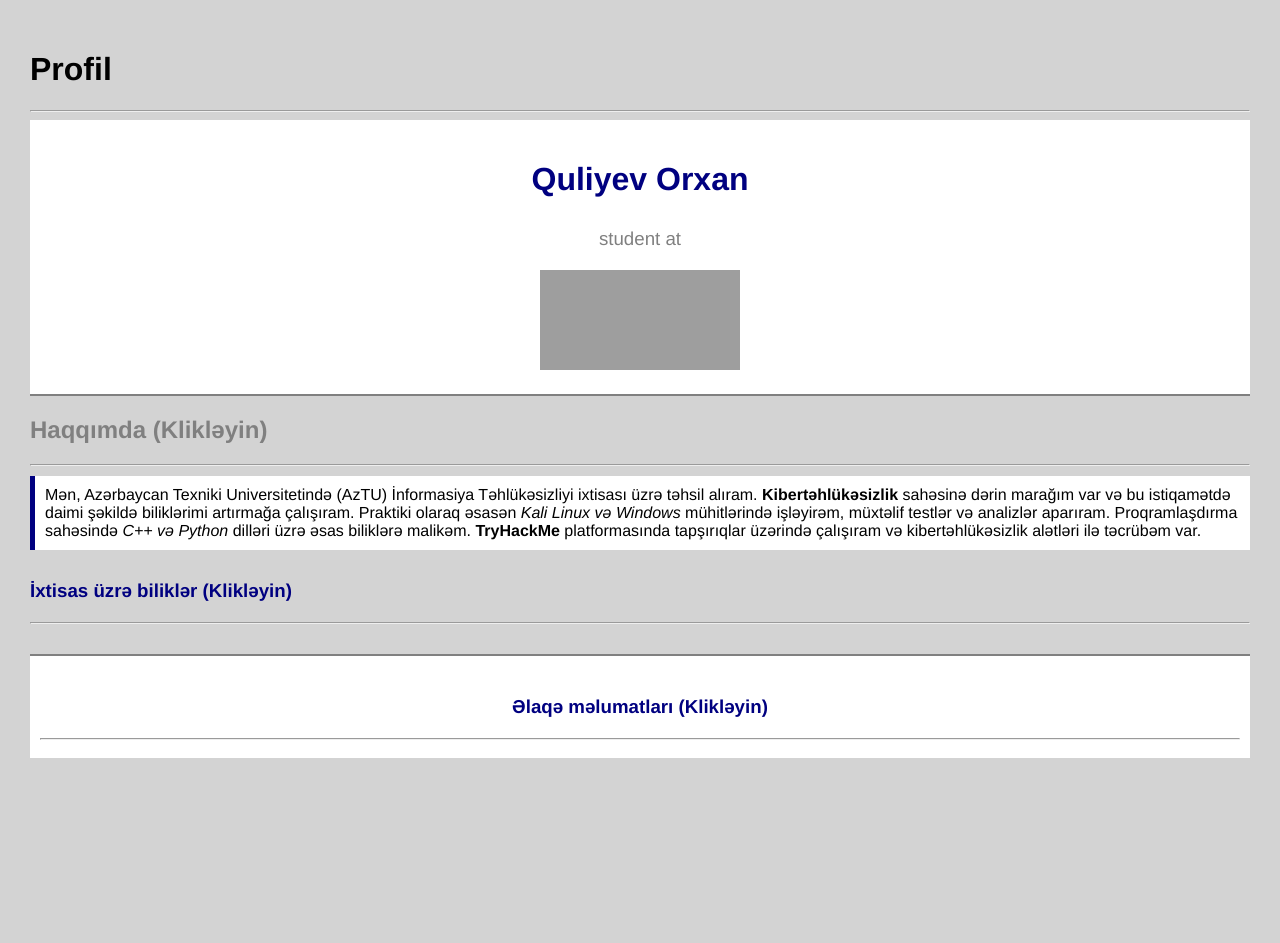
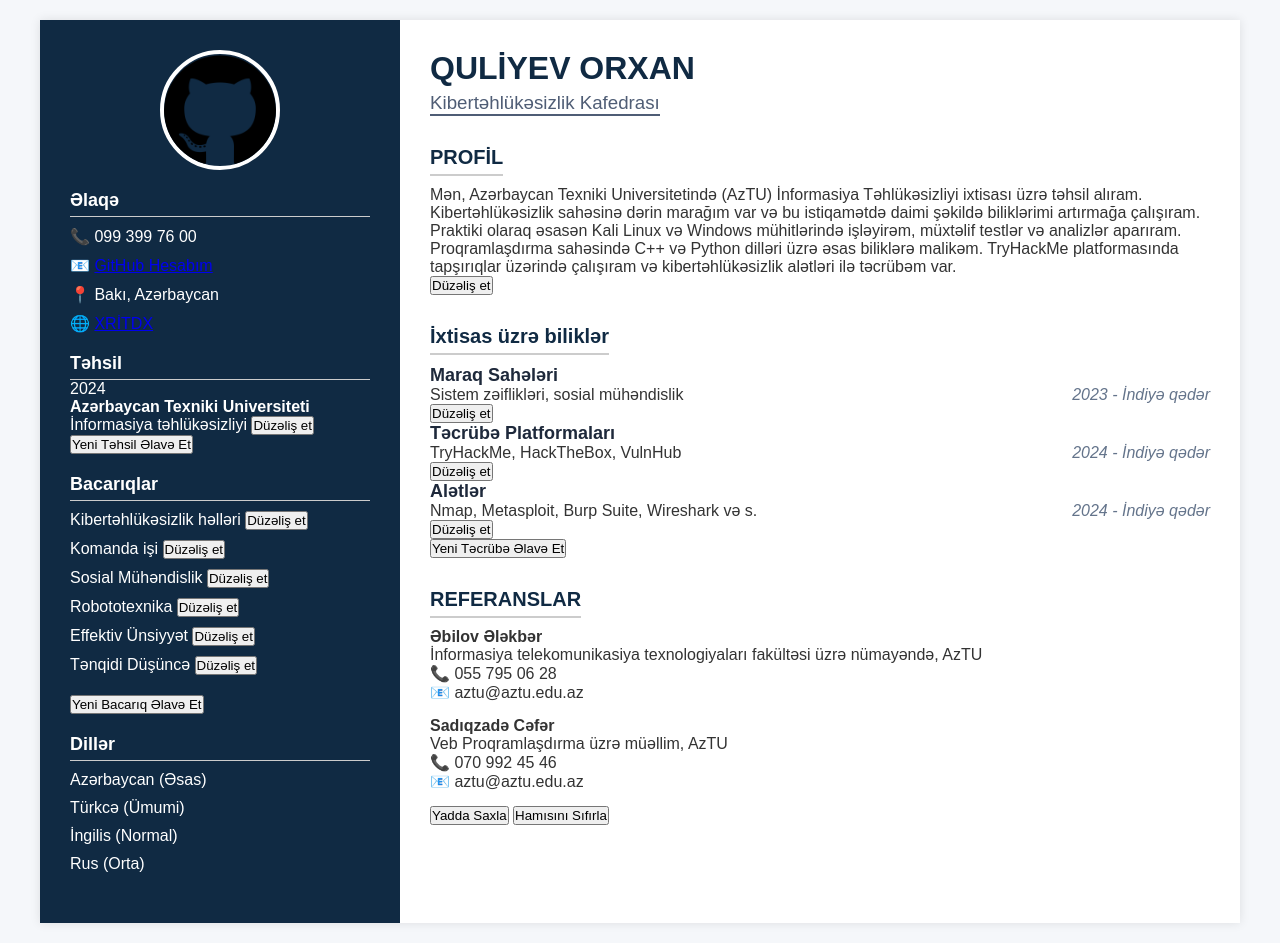
Before and after one commit to VQAiX/JSONRenderedPortfolio, a plain HTML site: page index.html in a window 1280 px wide. Before the commit the page ends 800 px from the top, so only its background shows below. Drawn offline with Linux system fonts and the light colour scheme; grey boxes are pictures that could not be loaded.

Commit message:
Mümkun qədər uyğunlaşdırılmalar aparıldı

```diff
--- /dev/null
+++ b/data.json
@@ -0,0 +1,31 @@
+{
+    "profile": "Mən, Azərbaycan Texniki Universitetində (AzTU) İnformasiya Təhlükəsizliyi ixtisası üzrə təhsil alıram. Kibertəhlükəsizlik sahəsinə dərin marağım var və bu istiqamətdə daimi şəkildə biliklərimi artırmağa çalışıram. Praktiki olaraq əsasən Kali Linux və Windows mühitlərində işləyirəm, müxtəlif testlər və analizlər aparıram. Proqramlaşdırma sahəsində C++ və Python dilləri üzrə əsas biliklərə malikəm. TryHackMe platformasında tapşırıqlar üzərində çalışıram və kibertəhlükəsizlik alətləri ilə təcrübəm var.",
+    "education": [
+      "2024<br><strong>Azərbaycan Texniki Universiteti</strong><br>İnformasiya təhlükəsizliyi"
+    ],
+    "skills": [
+      "Kibertəhlükəsizlik həlləri",
+      "Komanda işi",
+      "Sosial Mühəndislik",
+      "Robototexnika",
+      "Effektiv Ünsiyyət",
+      "Tənqidi Düşüncə"
+    ],
+    "experience": [
+      {
+        "title": "Maraq Sahələri",
+        "date": "2023 - İndiyə qədər",
+        "description": "Sistem zəiflikləri, sosial mühəndislik"
+      },
+      {
+        "title": "Təcrübə Platformaları",
+        "date": "2024 - İndiyə qədər",
+        "description": "TryHackMe, HackTheBox, VulnHub"
+      },
+      {
+        "title": "Alətlər",
+        "date": "2024 - İndiyə qədər",
+        "description": "Nmap, Metasploit, Burp Suite, Wireshark və s."
+      }
+    ]
+  }
--- a/index.html
+++ b/index.html
@@ -1,60 +1,74 @@
-<!doctype html>
+<!DOCTYPE html>
 <html lang="az">
 <head>
-  <meta charset="UTF-8">
-  <meta name="viewport" content="width=device-width, initial-scale=1.0">
-  <title>Portfolio</title>
-  <link rel="stylesheet" type="text/css" href="style.css">
+  <meta charset="UTF-8" />
+  <meta name="viewport" content="width=device-width, initial-scale=1.0"/>
+  <title>Xülasə</title>
+  <link rel="stylesheet" href="style.css"/>
 </head>
 <body>
+  <div class="container">
+    <aside class="sidebar">
+      <img src="profile.png" alt="Profil Şəkli" class="profile-img" />
+      <h2>Əlaqə</h2>
+      <ul>
+        <li>📞 099 399 76 00</li>
+        <li>📧 <a href="https://github.com/VQAiX">GitHub Hesabım</a></li>
+        <li>📍 Bakı, Azərbaycan</li>
+        <li>🌐 <a href="https://cert.gov.az/">XRİTDX</a></li>
+      </ul>
+      <h2>Təhsil</h2>
+      <div id="education-list"></div>
+      <button onclick="addField('education')">Yeni Təhsil Əlavə Et</button>
 
-<h1>Profil</h1>
-<hr>
+      <h2>Bacarıqlar</h2>
+      <ul id="skills-list"></ul>
+      <button onclick="addField('skills')">Yeni Bacarıq Əlavə Et</button>
 
-<!-- Başlıq -->
-<header id="profileHeader"></header>
+      <h2>Dillər</h2>
+      <ul>
+        <li>Azərbaycan (Əsas)</li>
+        <li>Türkcə (Ümumi)</li>
+        <li>İngilis (Normal)</li>
+        <li>Rus (Orta)</li>
+      </ul>
+    </aside>
 
-<!-- Haqqımda -->
-<h2 onclick="toggleSection('aboutSection')">Haqqımda (Klikləyin)</h2>
-<hr>
-<div id="aboutSection" class="hidden">
-  <ul id="aboutList"></ul>
-  <input type="text" id="aboutInput" placeholder="Yeni məlumat əlavə et">
-  <button onclick="addAbout()">Əlavə et</button>
-</div>
+    <main class="main-content">
+      <header>
+        <h1><strong>QULİYEV</strong> ORXAN</h1>
+        <h3>Kibertəhlükəsizlik Kafedrası</h3>
+      </header>
 
-<blockquote id="aboutText"></blockquote>
+      <section class="profile">
+        <h2>PROFİL</h2>
+        <p id="profile-text"></p>
+        <button onclick="editSection('profile')">Düzəliş et</button>
+      </section>
 
-<!-- Bacarıqlar -->
-<h3 onclick="toggleSection('skillsSection')">İxtisas üzrə biliklər (Klikləyin)</h3>
-<hr>
-<div id="skillsSection" class="hidden">
-  <table id="skillsTable">
-    <thead>
-      <tr>
-        <th>Kateqoriya</th>
-        <th>Təsvir</th>
-        <th>Əməliyyatlar</th>
-      </tr>
-    </thead>
-    <tbody></tbody>
-  </table>
-  <input type="text" id="skillsCategory" placeholder="Kateqoriya">
-  <input type="text" id="skillsDescription" placeholder="Təsvir">
-  <button onclick="addSkill()">Əlavə et</button>
-</div>
+      <section class="experience">
+        <h2>İxtisas üzrə biliklər</h2>
+        <div id="experience-list"></div>
+        <button onclick="addField('experience')">Yeni Təcrübə Əlavə Et</button>
+      </section>
 
-<!-- Əlaqə -->
-<footer>
-  <h3 onclick="toggleSection('contactSection')">Əlaqə məlumatları (Klikləyin)</h3>
-  <hr>
-  <div id="contactSection" class="hidden">
-    <div id="contactList"></div>
-    <input type="text" id="contactInput" placeholder="Yeni əlaqə məlumatı əlavə et">
-    <button onclick="addContact()">Əlavə et</button>
+      <section class="reference">
+        <h2>REFERANSLAR</h2>
+        <p><strong>Əbilov Ələkbər</strong><br>
+        İnformasiya telekomunikasiya texnologiyaları fakültəsi üzrə nümayəndə, AzTU<br>
+        📞 055 795 06 28<br>
+        📧 aztu@aztu.edu.az</p>
+
+        <p><strong>Sadıqzadə Cəfər</strong><br>
+        Veb Proqramlaşdırma üzrə müəllim, AzTU<br>
+        📞 070 992 45 46<br>
+        📧 aztu@aztu.edu.az</p>
+      </section>
+
+      <button onclick="saveToLocalStorage()">Yadda Saxla</button>
+      <button onclick="resetFromStorage()">Hamısını Sıfırla</button>
+    </main>
   </div>
-</footer>
-
-<script src="script.js"></script>
+  <script src="script.js"></script>
 </body>
 </html>
--- a/script.js
+++ b/script.js
@@ -1,178 +1,109 @@
-// Bütün məlumatlar sabit dəyişənlərdə saxlanılır
-const profileData = {
-  name: "Quliyev Orxan",
-  description: "student at",
-  university: {
-    name: "AzTU",
-    link: "https://aztu.edu.az/az",
-    logo: "https://sso.aztu.edu.az/Content/Login/images/aztu_logo_az.png"
+let data = {};
+const LOCAL_KEY = "lab5Data";
+
+document.addEventListener("DOMContentLoaded", async () => {
+  const localData = localStorage.getItem(LOCAL_KEY);
+  if (localData) {
+    data = JSON.parse(localData);
+  } else {
+    const res = await fetch("data.json");
+    data = await res.json();
+    saveToLocalStorage();
   }
-};
+  renderAll();
+});
 
-// Dinamik redaktə və əlavə üçün yenilənə bilən siyahılar
-let aboutData = [
-  "Ad: Orxan",
-  "Soyad: Quliyev",
-  "Yaş: 18",
-  "İxtisas: İnformasiya təhlükəsizliyi",
-  'Universitet: <a href="https://aztu.edu.az/az" target="_blank">AzTU</a>'
-];
+function renderAll() {
+  document.getElementById("profile-text").textContent = data.profile;
 
-const aboutTextContent = `Mən, Azərbaycan Texniki Universitetində (AzTU) İnformasiya Təhlükəsizliyi ixtisası üzrə təhsil alıram.
-<strong>Kibertəhlükəsizlik</strong> sahəsinə dərin marağım var və bu istiqamətdə daimi şəkildə biliklərimi artırmağa çalışıram.
-Praktiki olaraq əsasən <em>Kali Linux və Windows</em> mühitlərində işləyirəm, müxtəlif testlər və analizlər aparıram.
-Proqramlaşdırma sahəsində <i>C++ və Python</i> dilləri üzrə əsas biliklərə malikəm.
-<strong>TryHackMe</strong> platformasında tapşırıqlar üzərində çalışıram və kibertəhlükəsizlik alətləri ilə təcrübəm var.`;
+  const eduList = document.getElementById("education-list");
+  eduList.innerHTML = "";
+  data.education.forEach((edu, i) => {
+    const div = document.createElement("div");
+    div.innerHTML = `${edu} <button onclick="editField('education', ${i})">Düzəliş et</button>`;
+    eduList.appendChild(div);
+  });
 
-let skillsData = [
-  { category: "Əməliyyat Sistemləri", description: "Kali GNU/Linux, Windows" },
-  { category: "Proqramlaşdırma", description: "Python, C++ (əsas səviyyə)" },
-  { category: "Alətlər", description: "Nmap, Metasploit, Burp Suite, Wireshark və s." },
-  { category: "Təcrübə Platformaları", description: "TryHackMe" },
-  { category: "Maraq Sahələri", description: "Sistem zəiflikləri, sosial mühəndislik" }
-];
+  const skillsList = document.getElementById("skills-list");
+  skillsList.innerHTML = "";
+  data.skills.forEach((skill, i) => {
+    const li = document.createElement("li");
+    li.innerHTML = `${skill} <button onclick="editField('skills', ${i})">Düzəliş et</button>`;
+    skillsList.appendChild(li);
+  });
 
-let contactData = [
-  "E-mail: quliyevorxan@gmail.com",
-  "Telefon nömrəsi: (+994) 99-999-99-99",
-  'GitHub: <a href="https://github.com/VQAiX" target="_blank">VQAiX</a>'
-];
-
-// Səhifə yüklənəndə bütün bölmələri doldur
-window.onload = function() {
-  loadProfile();
-  loadAbout();
-  loadAboutText();
-  loadSkills();
-  loadContacts();
-};
-
-// Bölməni gizlət/göstər
-function toggleSection(id) {
-  var sec = document.getElementById(id);
-  sec.classList.toggle("hidden");
+  const expList = document.getElementById("experience-list");
+  expList.innerHTML = "";
+  data.experience.forEach((exp, i) => {
+    const div = document.createElement("div");
+    div.className = "major";
+    div.innerHTML = `
+      <h4>${exp.title}</h4>
+      <span>${exp.date}</span>
+      <p>${exp.description}</p>
+      <button onclick="editExperience(${i})">Düzəliş et</button>
+    `;
+    expList.appendChild(div);
+  });
 }
 
-// Profil header
-function loadProfile() {
-  var h = document.getElementById("profileHeader");
-  h.innerHTML = ""
-    + "<h1>" + profileData.name + "</h1>"
-    + "<h3>" + profileData.description + "</h3>"
-    + '<a href="' + profileData.university.link + '" target="_blank">'
-    + '<img src="' + profileData.university.logo + '" alt="' + profileData.university.name + '" width="200" height="100">'
-    + "</a>";
-}
-
-// Haqqımda siyahısı
-function loadAbout() {
-  var list = document.getElementById("aboutList");
-  list.innerHTML = "";
-  for (var i = 0; i < aboutData.length; i++) {
-    list.innerHTML += "<li>"
-      + aboutData[i]
-      + ' <button onclick="editAbout(' + i + ')">Redaktə et</button>'
-      + ' <button onclick="deleteAbout(' + i + ')">Sil</button>'
-      + "</li>";
+function editSection(section) {
+  const container = document.getElementById(`${section}-text`);
+  const current = data[section];
+  const input = prompt("Dəyişmək istədiyiniz mətni daxil edin:", current);
+  if (input !== null) {
+    data[section] = input;
+    saveToLocalStorage();
+    renderAll();
   }
 }
 
-// Haqqımda alt mətni
-function loadAboutText() {
-  document.getElementById("aboutText").innerHTML = aboutTextContent;
-}
-
-// Haqqımda əlavə et
-function addAbout() {
-  var v = document.getElementById("aboutInput").value;
-  aboutData.push(v);
-  document.getElementById("aboutInput").value = "";
-  loadAbout();
-}
-
-// Haqqımda redaktə et
-function editAbout(i) {
-  var v = prompt("Yeni məlumatı daxil edin:", aboutData[i]);
-  aboutData[i] = v;
-  loadAbout();
-}
-
-// Haqqımda sil
-function deleteAbout(i) {
-  aboutData.splice(i, 1);
-  loadAbout();
-}
-
-// Bacarıqları çəkmək
-function loadSkills() {
-  var tb = document.getElementById("skillsTable").getElementsByTagName("tbody")[0];
-  tb.innerHTML = "";
-  for (var i = 0; i < skillsData.length; i++) {
-    tb.innerHTML += "<tr>"
-      + "<td>" + skillsData[i].category + "</td>"
-      + "<td>" + skillsData[i].description + "</td>"
-      + "<td>"
-      + '<button onclick="editSkill(' + i + ')">Redaktə et</button>'
-      + ' <button onclick="deleteSkill(' + i + ')">Sil</button>'
-      + "</td>"
-      + "</tr>";
+function editField(section, index) {
+  const input = prompt("Yeni dəyəri daxil edin:", data[section][index]);
+  if (input !== null) {
+    data[section][index] = input;
+    saveToLocalStorage();
+    renderAll();
   }
 }
 
-// Yeni bacarıq əlavə et
-function addSkill() {
-  var c = document.getElementById("skillsCategory").value;
-  var d = document.getElementById("skillsDescription").value;
-  skillsData.push({ category: c, description: d });
-  document.getElementById("skillsCategory").value = "";
-  document.getElementById("skillsDescription").value = "";
-  loadSkills();
-}
-
-// Bacarıq redaktə et
-function editSkill(i) {
-  var nc = prompt("Yeni kateqoriya:", skillsData[i].category);
-  var nd = prompt("Yeni təsvir:", skillsData[i].description);
-  skillsData[i] = { category: nc, description: nd };
-  loadSkills();
-}
-
-// Bacarıq sil
-function deleteSkill(i) {
-  skillsData.splice(i, 1);
-  loadSkills();
-}
-
-// Əlaqələri çəkmək
-function loadContacts() {
-  var list = document.getElementById("contactList");
-  list.innerHTML = "";
-  for (var i = 0; i < contactData.length; i++) {
-    list.innerHTML += "<p>"
-      + contactData[i]
-      + ' <button onclick="editContact(' + i + ')">Redaktə et</button>'
-      + ' <button onclick="deleteContact(' + i + ')">Sil</button>'
-      + "</p>";
+function editExperience(index) {
+  const title = prompt("Başlıq:", data.experience[index].title);
+  const date = prompt("Tarix:", data.experience[index].date);
+  const desc = prompt("Təsvir:", data.experience[index].description);
+  if (title && date && desc) {
+    data.experience[index] = { title, date, description: desc };
+    saveToLocalStorage();
+    renderAll();
   }
 }
 
-// Yeni əlaqə əlavə et
-function addContact() {
-  var v = document.getElementById("contactInput").value;
-  contactData.push(v);
-  document.getElementById("contactInput").value = "";
-  loadContacts();
+function addField(section) {
+  if (section === "experience") {
+    const title = prompt("Yeni Təcrübə Başlığı:");
+    const date = prompt("Tarix:");
+    const description = prompt("Təsvir:");
+    if (title && date && description) {
+      data.experience.push({ title, date, description });
+    }
+  } else {
+    const input = prompt("Yeni dəyəri daxil edin:");
+    if (input) {
+      data[section].push(input);
+    }
+  }
+  saveToLocalStorage();
+  renderAll();
 }
 
-// Əlaqə redaktə et
-function editContact(i) {
-  var v = prompt("Yeni əlaqə məlumatı:", contactData[i]);
-  contactData[i] = v;
-  loadContacts();
+function saveToLocalStorage() {
+  localStorage.setItem(LOCAL_KEY, JSON.stringify(data));
 }
 
-// Əlaqə sil
-function deleteContact(i) {
-  contactData.splice(i, 1);
-  loadContacts();
+function resetFromStorage() {
+  const saved = localStorage.getItem(LOCAL_KEY);
+  if (saved) {
+    data = JSON.parse(saved);
+    renderAll();
+  }
 }
--- a/style.css
+++ b/style.css
@@ -1,93 +1,104 @@
-/* Ümumi səhifə tərzi */
-body {
-  font-family: Helvetica, Arial, sans-serif;
-  background-color: lightgray;
-  margin: 20px;
-  padding: 10px;
-  color: black;
+* {
+    margin: 0;
+    padding: 0;
+    box-sizing: border-box;
 }
 
-/* Başlıq */
-header {
-  text-align: center;
-  background-color: white;
-  padding: 20px;
-  border-bottom: 2px solid gray;
+body {
+    font-family: Arial, sans-serif;
+    background: #f5f7fa;
+    color: #333;
+}
+
+.container {
+    display: flex;
+    max-width: 1200px;
+    margin: 20px auto;
+    box-shadow: 0 0 10px rgba(0,0,0,0.1);
+    background: #fff;
+}
+
+.sidebar {
+    background-color: #102A43;
+    color: #fff;
+    width: 30%;
+    padding: 30px;
+}
+
+.sidebar h2 {
+    margin-top: 20px;
+    font-size: 18px;
+    border-bottom: 1px solid #ccc;
+    padding-bottom: 5px;
+    color: #fff;
+}
+
+.sidebar ul {
+    list-style: none;
+    padding-left: 0;
+    margin: 10px 0 20px 0;
+}
+
+.sidebar ul li {
+    margin-bottom: 10px;
+}
+
+.profile-img {
+    width: 120px;
+    height: 120px;
+    border-radius: 50%;
+    margin: 0 auto 20px;
+    display: block;
+    border: 4px solid #fff;
+}
+
+.main-content {
+    width: 70%;
+    padding: 30px;
+    background: #fff;
 }
 
 header h1 {
-  color: navy;
-  margin-bottom: 10px;
+    font-size: 32px;
+    color: #102A43;
 }
 
 header h3 {
-  color: gray;
-  font-weight: normal;
+    color: #4F5D75;
+    font-weight: normal;
+    margin-top: 5px;
+    border-bottom: 2px solid #4F5D75;
+    width: fit-content;
 }
 
-/* Bölmələr arasında boşluqlar */
-h2, h3, p, ul, blockquote, table {
-  margin-top: 20px;
-  margin-bottom: 20px;
+section {
+    margin-top: 30px;
 }
 
-/* Haqqımda */
-h2 {
-  color: gray;
-  font-weight: bolder;
+section h2 {
+    color: #102A43;
+    margin-bottom: 10px;
+    font-size: 20px;
+    border-bottom: 2px solid #ccc;
+    display: inline-block;
+    padding-bottom: 5px;
 }
 
-ul {
-  padding-left: 20px;
+.experience {
+    margin-bottom: 20px;
 }
 
-blockquote {
-  background-color: white;
-  border-left: 5px solid navy;
-  padding: 10px;
-  margin: 10px 0;
-  font-style: normal;
+.experience h4 {
+    font-size: 18px;
+    color: #1E293B;
 }
 
-table {
-  width: 100%;
-  border-collapse: collapse;
-  background-color: white;
+.experience span {
+    float: right;
+    color: #64748B;
+    font-style: italic;
 }
 
-table th,
-table td {
-  padding: 12px;
-  border: 1px solid gray;
-  text-align: left;
+.reference p {
+    margin-bottom: 15px;
 }
-
-table thead {
-  background-color: navy;
-  color: white;
-}
-
-/* Əlaqə */
-h3 {
-  color: navy;
-  margin-top: 30px;
-}
-
-a {
-  color: blue;
-  text-decoration: none;
-}
-
-/* İstinadlar */
-footer {
-  text-align: center;
-  background-color: white;
-  padding: 10px;
-  border-top: 2px solid gray;
-  margin-top: 30px;
-}
-
-/* Drop-down bölmələri üçün */
-.hidden {
-  display: none;
-}
```
Also changed, not shown: profile.png (added).
